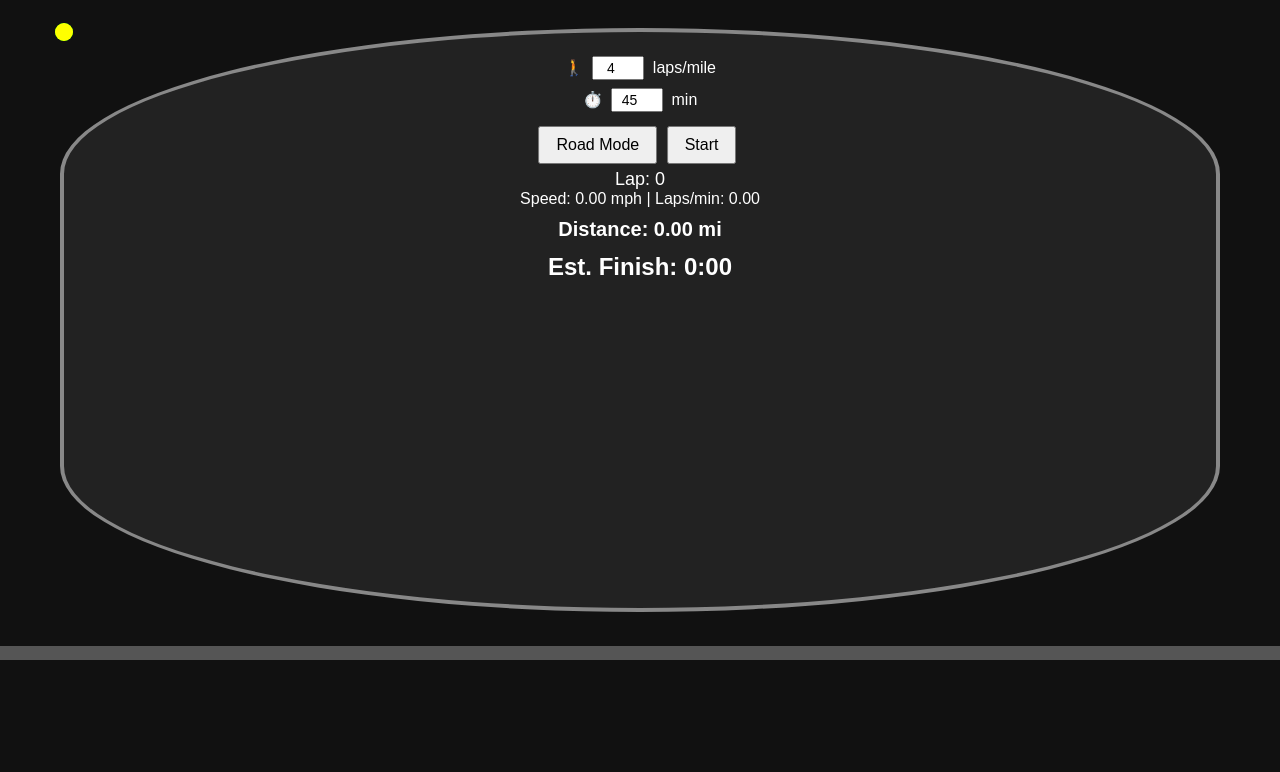
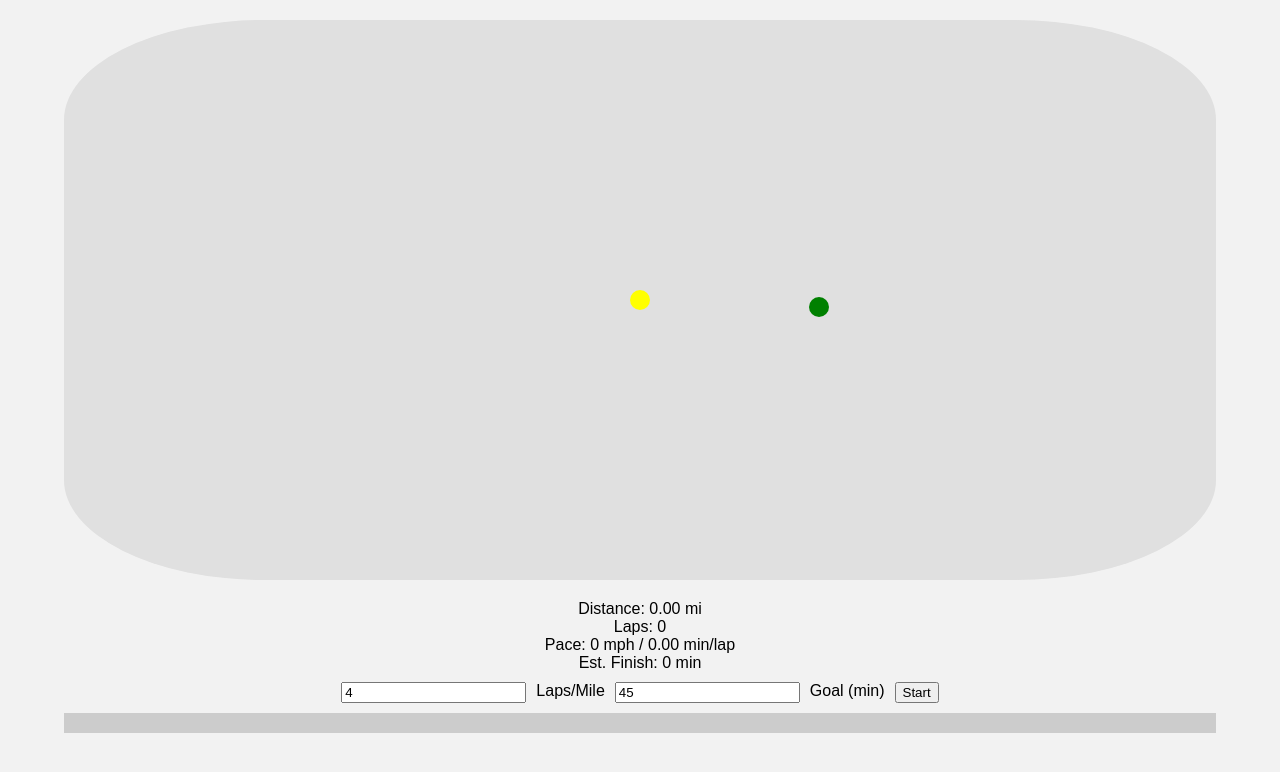
Before and after one commit to EMSCodeSim/packtest2, a plain HTML site: page track.html in a window 1280 px wide. Both pictures are taken after a click on the button "Start". Drawn offline with Linux system fonts and the light colour scheme.

Commit message:
Update track.html

```diff
--- a/track.html
+++ b/track.html
@@ -1,190 +1,200 @@
 <!DOCTYPE html>
-<html>
+<html lang="en">
 <head>
-  <title>Track Mode</title>
-  <meta name="viewport" content="width=device-width, initial-scale=1.0">
+  <meta charset="UTF-8" />
+  <meta name="viewport" content="width=device-width, initial-scale=1.0" />
+  <title>Pack Test Tracker</title>
   <style>
     body {
+      font-family: Arial, sans-serif;
       margin: 0;
-      font-family: sans-serif;
-      background: #111;
-      color: white;
+      padding: 0;
+      background: #f2f2f2;
+      display: flex;
+      flex-direction: column;
+      align-items: center;
+    }
+    .track-container {
+      position: relative;
+      width: 90vw;
+      height: 70vh;
+      margin-top: 20px;
+      background: #e0e0e0;
+      border-radius: 200px / 100px;
       overflow: hidden;
     }
-    #trackContainer {
-      position: relative;
-      width: 100%;
-      height: 80vh;
-      display: flex;
-      justify-content: center;
-      align-items: center;
-    }
-    #track {
-      position: relative;
-      width: 90%;
-      height: 90%;
-      background: #222;
-      border: 4px solid #888;
-      border-radius: 60% / 30%;
-    }
-    .dot, .walker {
+    .runner, .pacer {
       position: absolute;
-      width: 18px;
-      height: 18px;
+      width: 20px;
+      height: 20px;
       border-radius: 50%;
+      top: 50%;
+      left: 50%;
       transform: translate(-50%, -50%);
     }
-    .dot { background: lime; }
-    .walker { background: yellow; }
-
-    #trackInfo {
-      position: absolute;
-      top: 20px;
-      left: 50%;
-      transform: translateX(-50%);
+    .runner {
+      background-color: yellow;
+    }
+    .pacer {
+      background-color: green;
+    }
+    .info {
+      margin-top: 20px;
       text-align: center;
     }
-
-    #trackInfo input {
-      width: 40px;
-      font-size: 14px;
-      padding: 2px 4px;
-      margin: 4px;
-      text-align: center;
+    .inputs {
+      display: flex;
+      gap: 10px;
+      margin-top: 10px;
     }
-    #trackInfo button {
-      padding: 8px 16px;
-      font-size: 16px;
+    .progress-bar {
+      width: 90vw;
+      height: 20px;
+      background: #ccc;
       margin-top: 10px;
-      margin-right: 5px;
-    }
-
-    #lapCount {
-      text-align: center;
-      margin-top: 5px;
-      font-size: 18px;
-    }
-
-    #distanceCenter {
-      font-size: 20px;
-      margin-top: 10px;
-      font-weight: bold;
-    }
-
-    #progressBar {
-      height: 14px;
-      background: #555;
-      width: 100%;
-      margin-top: 6px;
       position: relative;
     }
-
-    .progress-fill {
+    .progress {
       height: 100%;
-      background: lime;
+      background: #4caf50;
       width: 0%;
-    }
-
-    #estFinishTime {
-      font-size: 24px;
-      text-align: center;
-      margin-top: 12px;
-      font-weight: bold;
     }
   </style>
 </head>
 <body>
-  <div id="trackContainer">
-    <div id="track">
-      <div class="dot" id="pacerDot"></div>
-      <div class="walker" id="walkerIcon"></div>
-      <div id="trackInfo">
-        <label>🚶 <input type="number" id="lapsPerMile"> laps/mile</label><br>
-        <label>⏱️ <input type="number" id="goalTime"> min</label><br>
-        <button onclick="toggleRoad()">Road Mode</button>
-        <button onclick="startStop()">Start</button>
-        <div id="lapCount">Lap: 0</div>
-        <div id="stats">Speed: 0.00 mph | Laps/min: 0.00</div>
-        <div id="distanceCenter">Distance: 0.00 mi</div>
-        <div id="estFinishTime">Est. Finish: 0:00</div>
-      </div>
+  <div class="track-container">
+    <div id="runner" class="runner"></div>
+    <div id="pacer" class="pacer"></div>
+  </div>
+  <div class="info">
+    <div id="distance">Distance: 0.00 mi</div>
+    <div id="laps">Laps: 0</div>
+    <div id="pace">Pace: 0 mph / 0.00 min/lap</div>
+    <div id="estFinish">Est. Finish: 0 min</div>
+    <div class="inputs">
+      <input id="lapsPerMile" type="number" value="4" size="2" /> Laps/Mile
+      <input id="goalTime" type="number" value="45" size="2" /> Goal (min)
+      <button onclick="startTracking()">Start</button>
     </div>
   </div>
-
-  <div id="progressBar"><div class="progress-fill" id="progressFill"></div></div>
+  <div class="progress-bar">
+    <div id="progress" class="progress"></div>
+  </div>
 
   <script>
-    let isRunning = false;
-    let startTime, watchId;
-    let distance = 0;
-    let lastCoords = null;
+    let watchID;
+    let startTime;
+    let totalDistance = 0;
+    let prevCoords = null;
     let laps = 0;
 
-    function toggleRoad() {
-      window.location.href = "road.html";
+    const runner = document.getElementById('runner');
+    const pacer = document.getElementById('pacer');
+    const distanceDisplay = document.getElementById('distance');
+    const lapsDisplay = document.getElementById('laps');
+    const paceDisplay = document.getElementById('pace');
+    const estDisplay = document.getElementById('estFinish');
+    const progress = document.getElementById('progress');
+
+    function startTracking() {
+      startTime = Date.now();
+      totalDistance = 0;
+      laps = 0;
+      prevCoords = null;
+
+      if (navigator.geolocation) {
+        watchID = navigator.geolocation.watchPosition(updatePosition, showError, {
+          enableHighAccuracy: true,
+          maximumAge: 1000
+        });
+      } else {
+        alert('Geolocation is not supported by this browser.');
+      }
+      animatePacer();
     }
 
-    function startStop() {
-      if (!isRunning) {
-        isRunning = true;
-        startTime = Date.now();
-        distance = 0;
-        laps = 0;
-        watchId = navigator.geolocation.watchPosition(updatePosition, err => console.error(err), {
-          enableHighAccuracy: true
-        });
-        requestAnimationFrame(updateDisplay);
-      } else {
-        isRunning = false;
-        navigator.geolocation.clearWatch(watchId);
+    function updatePosition(position) {
+      const { latitude, longitude } = position.coords;
+      if (prevCoords) {
+        const dist = calcDistance(latitude, longitude, prevCoords.latitude, prevCoords.longitude);
+        totalDistance += dist;
+        const lapsPerMile = parseFloat(document.getElementById('lapsPerMile').value);
+        const lapDistance = 1 / lapsPerMile;
+        laps = Math.floor(totalDistance / lapDistance);
+        const elapsedTime = (Date.now() - startTime) / 1000 / 60;
+        const mph = totalDistance / (elapsedTime / 60);
+        const pacePerLap = (elapsedTime / laps).toFixed(2);
+
+        distanceDisplay.textContent = `Distance: ${totalDistance.toFixed(2)} mi`;
+        lapsDisplay.textContent = `Laps: ${laps}`;
+        paceDisplay.textContent = `Pace: ${mph.toFixed(2)} mph / ${isNaN(pacePerLap) ? '0.00' : pacePerLap} min/lap`;
+
+        const goal = parseFloat(document.getElementById('goalTime').value);
+        let est = (goal * totalDistance) / (totalDistance || 1);
+        if (est > 50) estDisplay.textContent = 'Est. Finish: >50 min';
+        else estDisplay.textContent = `Est. Finish: ${Math.round(est)} min`;
+
+        let progressPercent = (totalDistance / 3) * 100;
+        if (progressPercent > 100) progressPercent = 100;
+        progress.style.width = progressPercent + '%';
+
+        moveRunnerIcon(elapsedTime);
       }
+      prevCoords = { latitude, longitude };
     }
 
-    function updatePosition(pos) {
-      const { latitude, longitude } = pos.coords;
-      if (lastCoords) {
-        const d = haversine(lastCoords.lat, lastCoords.lon, latitude, longitude);
-        if (d > 0.001) distance += d;
-      }
-      lastCoords = { lat: latitude, lon: longitude };
+    function moveRunnerIcon(t) {
+      const angle = (t * 20) % 360; // Simulated movement speed
+      const rad = angle * (Math.PI / 180);
+      const radiusX = 180;
+      const radiusY = 90;
+      const centerX = 0.45 * window.innerWidth;
+      const centerY = 0.35 * window.innerHeight;
+      const x = centerX + radiusX * Math.cos(rad);
+      const y = centerY + radiusY * Math.sin(rad);
+      runner.style.left = x + 'px';
+      runner.style.top = y + 'px';
     }
 
-    function updateDisplay() {
-      if (!isRunning) return;
+    function animatePacer() {
+      const goal = parseFloat(document.getElementById('goalTime').value);
+      const lapsPerMile = parseFloat(document.getElementById('lapsPerMile').value);
+      const totalLaps = 3 * lapsPerMile;
+      const duration = goal * 60 * 1000; // total time in ms
+      const start = Date.now();
 
-      const now = Date.now();
-      const elapsed = (now - startTime) / 1000;
-      const minutes = Math.floor(elapsed / 60);
-      const seconds = Math.floor(elapsed % 60);
-
-      const speed = distance > 0 ? distance / (elapsed / 3600) : 0; // mph
-      const lapsPerMile = parseFloat(document.getElementById("lapsPerMile").value);
-      const lapLength = 1 / lapsPerMile;
-      laps = Math.floor(distance / lapLength);
-      const lapsPerMin = elapsed > 0 ? (distance / lapLength) / (elapsed / 60) : 0;
-      const estFinish = speed > 0 ? (3 - distance) / speed * 60 : 0;
-
-      document.getElementById('stats').textContent = `Speed: ${speed.toFixed(2)} mph | Laps/min: ${lapsPerMin.toFixed(2)}`;
-      document.getElementById('lapCount').textContent = `Lap: ${laps}`;
-      document.getElementById('distanceCenter').textContent = `Distance: ${distance.toFixed(2)} mi`;
-      document.getElementById('estFinishTime').textContent = `Est. Finish: ${Math.floor(estFinish)}:${Math.floor((estFinish % 1) * 60).toString().padStart(2, '0')}`;
-      document.getElementById('progressFill').style.width = `${Math.min(distance / 3 * 100, 100)}%`;
-
-      requestAnimationFrame(updateDisplay);
+      function frame() {
+        const elapsed = Date.now() - start;
+        const percent = elapsed / duration;
+        const angle = (percent * 360 * totalLaps) % 360;
+        const rad = angle * (Math.PI / 180);
+        const radiusX = 180;
+        const radiusY = 90;
+        const centerX = 0.45 * window.innerWidth;
+        const centerY = 0.35 * window.innerHeight;
+        const x = centerX + radiusX * Math.cos(rad);
+        const y = centerY + radiusY * Math.sin(rad);
+        pacer.style.left = x + 'px';
+        pacer.style.top = y + 'px';
+        requestAnimationFrame(frame);
+      }
+      frame();
     }
 
-    function haversine(lat1, lon1, lat2, lon2) {
-      const R = 3958.8;
+    function calcDistance(lat1, lon1, lat2, lon2) {
+      const R = 3958.8; // Radius of the Earth in miles
       const dLat = (lat2 - lat1) * Math.PI / 180;
       const dLon = (lon2 - lon1) * Math.PI / 180;
-      const a = Math.sin(dLat/2)**2 + Math.cos(lat1 * Math.PI / 180) * Math.cos(lat2 * Math.PI / 180) * Math.sin(dLon/2)**2;
-      return R * 2 * Math.atan2(Math.sqrt(a), Math.sqrt(1 - a));
+      const a = Math.sin(dLat/2) * Math.sin(dLat/2) +
+                Math.cos(lat1 * Math.PI / 180) * Math.cos(lat2 * Math.PI / 180) *
+                Math.sin(dLon/2) * Math.sin(dLon/2);
+      const c = 2 * Math.atan2(Math.sqrt(a), Math.sqrt(1-a));
+      return R * c;
     }
 
-    window.onload = function () {
-      document.getElementById('lapsPerMile').value = localStorage.getItem('lapsPerMile') || 4;
-      document.getElementById('goalTime').value = localStorage.getItem('goalTime') || 45;
-    };
+    function showError(error) {
+      alert('GPS Error: ' + error.message);
+    }
   </script>
 </body>
 </html>
```
